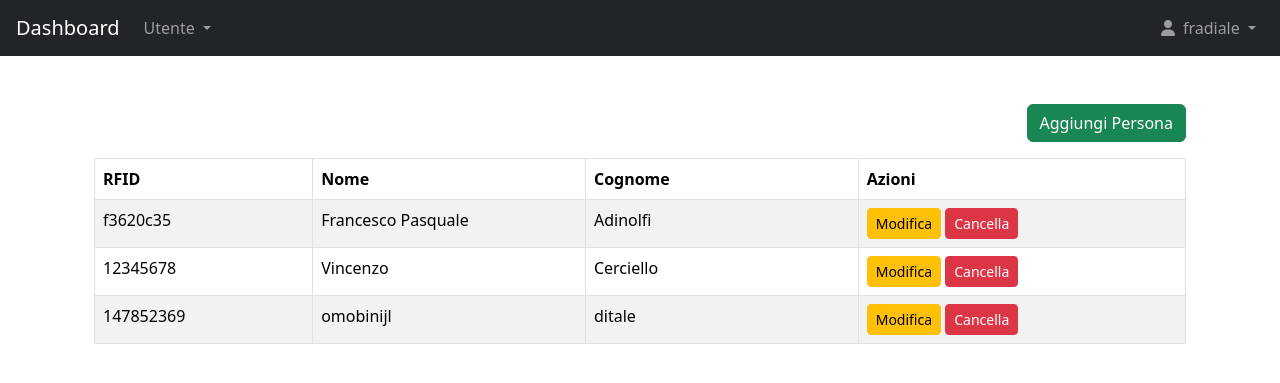
After one commit to vincenzo0203/Blockchain-ESP32, a Django app: page /accounts/user_management/ in a window 1280 px wide. The commit adds this page. Shown: the top 383 px of the page. Run offline with Django 5.2, Linux system fonts and the light colour scheme; a user stored in the database is signed in; data comes from the database, SQL or seed files in the repository; both versions use the stored data as it was after the commit; parts of the project's set-up code (start-up, migrations or seed data) failed here and were passed over.

Commit message:
Modifiche al layout della dashboard
Modificato l'header della dashboard e la tabella della pagina

```diff
--- a/accounts/templates/accounts/dashboard.html
+++ b/accounts/templates/accounts/user_management.html
@@ -1,20 +1,22 @@
-{% extends 'base_generic.html' %}
+{% extends 'dashboard.html' %}
 
 {% block content %}
   <div class="container mt-5">
+    <!--
     <h2>Benvenuto, {{ user.username }}!</h2>
     <p>Questa è la tua dashboard.</p>
+    -->
 
     <!-- Button to Open Add Person Modal -->
     <button class="btn btn-success mb-3 float-end" data-bs-toggle="modal" data-bs-target="#addPersonModal">Aggiungi Persona</button>
 
     <!-- Table for Displaying Persons -->
-    <table class="table table-bordered">
+    <table class="table table-bordered table-striped">
       <thead>
         <tr>
-          <th>RFID</th>
-          <th>Nome</th>
-          <th>Cognome</th>
+          <th style="width: 20%;">RFID</th>
+          <th style="width: 25%;">Nome</th>
+          <th style="width: 25%;">Cognome</th>
           <th>Azioni</th>
         </tr>
       </thead>
--- /dev/null
+++ b/accounts/templates/dashboard.html
@@ -0,0 +1,67 @@
+<!DOCTYPE html>
+<html lang="it">
+<head>
+    <meta charset="UTF-8">
+    <meta name="viewport" content="width=device-width, initial-scale=1.0">
+    <title>{% block title %}Dashboard{% endblock %}</title>
+    <link href="https://cdn.jsdelivr.net/npm/bootstrap@5.3.0-alpha1/dist/css/bootstrap.min.css" rel="stylesheet">
+    <script src="https://cdn.jsdelivr.net/npm/bootstrap@5.1.3/dist/js/bootstrap.bundle.min.js"></script>
+    <!-- Font Awesome CDN -->
+    <link href="https://cdnjs.cloudflare.com/ajax/libs/font-awesome/6.0.0-beta3/css/all.min.css" rel="stylesheet">
+</head>
+<body>
+    <nav class="navbar navbar-expand-lg navbar-dark bg-dark px-3">
+        <a class="navbar-brand" href="{% url 'user_management' %}">Dashboard</a>
+        <div class="collapse navbar-collapse">
+            <ul class="navbar-nav mr-auto">
+                <!-- Menu a tendina per "Utente" con sottovoci "Gestione" e "Accessi" -->
+                <li class="nav-item dropdown">
+                    <a class="nav-link dropdown-toggle" href="#" id="utenteDropdown" role="button" data-bs-toggle="dropdown" aria-expanded="false">
+                        Utente
+                    </a>
+                    <ul class="dropdown-menu" aria-labelledby="utenteDropdown">
+                        <li><a class="dropdown-item" href="{% url 'user_management' %}">Gestione</a></li>
+                        <li><a class="dropdown-item" href="">Accessi</a></li>
+                    </ul>
+                </li>
+            </ul>
+            <ul class="navbar-nav ms-auto">
+                {% if user.is_authenticated %}
+                    <li class="nav-item dropdown">
+                        <!-- Nome dell'utente che apre il menu a tendina -->
+                        <a class="nav-link dropdown-toggle" href="#" id="userDropdown" role="button" data-bs-toggle="dropdown" aria-expanded="false">
+                            <i class="fas fa-user me-2"></i>{{ user.username }}
+                        </a>
+                        <!-- Menu a tendina per il logout -->
+                        <ul class="dropdown-menu dropdown-menu-end" aria-labelledby="userDropdown">
+                            <!-- Opzione per fare logout -->
+                            <li>
+                                <form method="post" action="{% url 'logout' %}">
+                                    {% csrf_token %}
+                                    <button type="submit" class="dropdown-item" style="background: none; border: none;">Logout</button>
+                                </form>
+                            </li>
+                        </ul>
+                    </li>
+                {% else %}
+                    <li class="nav-item">
+                        <a class="nav-link" href="{% url 'login' %}">Login</a>
+                    </li>
+                {% endif %}
+            </ul>
+        </div>
+    </nav>
+
+
+    <div class="container mt-5">
+        {% block content %}{% endblock %}
+    </div>
+
+    <script>
+        var csrfToken = '{{ csrf_token }}';
+    </script>
+
+    <script src="https://cdn.jsdelivr.net/npm/@popperjs/core@2.11.6/dist/umd/popper.min.js"></script>
+    <script src="https://cdn.jsdelivr.net/npm/bootstrap@5.3.0-alpha1/dist/js/bootstrap.min.js"></script>
+</body>
+</html>
--- a/accounts/urls.py
+++ b/accounts/urls.py
@@ -5,8 +5,8 @@ from django.contrib.auth import views as auth_views
 
 urlpatterns = [
     path('login/', views.login_view, name='login'),
-    path('dashboard/', views.dashboard_view, name='dashboard'),
     path('logout/', auth_views.LogoutView.as_view(), name='logout'),
+    path('user_management/', views.user_management_view, name='user_management'),
     path('person/add/', views.person_add, name='person_add'),
     path('person/edit/', views.person_edit, name='person_edit'),
     path('person/delete/', views.person_delete, name='person_delete'),
--- a/accounts/views.py
+++ b/accounts/views.py
@@ -13,16 +13,16 @@ def login_view(request):
         user = authenticate(request, username=username, password=password)
         if user is not None:
             login(request, user)
-            return redirect('dashboard')  # Redirect alla dashboard
+            return redirect('user_management')  # Redirect alla dashboard
         else:
             messages.error(request, 'Credenziali non valide!')
 
     return render(request, 'accounts/login.html')
 
 @login_required
-def dashboard_view(request):
+def user_management_view(request):
     people = Person.objects.all()
-    return render(request, 'accounts/dashboard.html', {'people': people})
+    return render(request, 'accounts/user_management.html', {'people': people})
 
 @login_required
 def person_add(request):
```
Also changed, not shown: accounts/templates/base_generic.html (deleted, +0 -42 lines), db.sqlite3.
